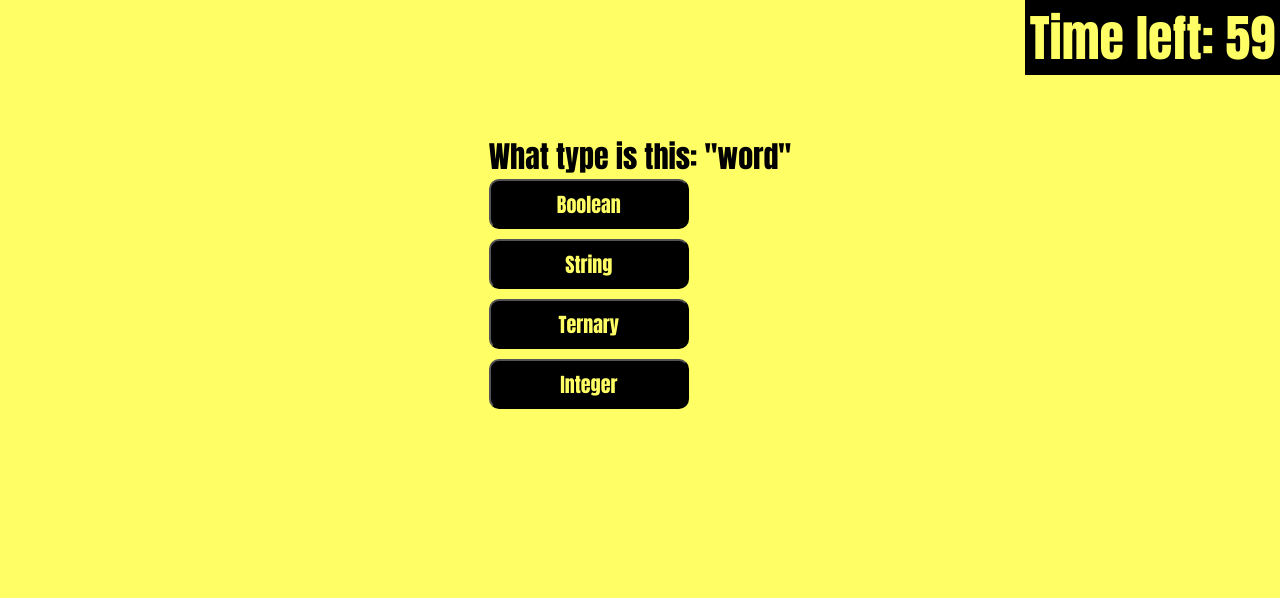
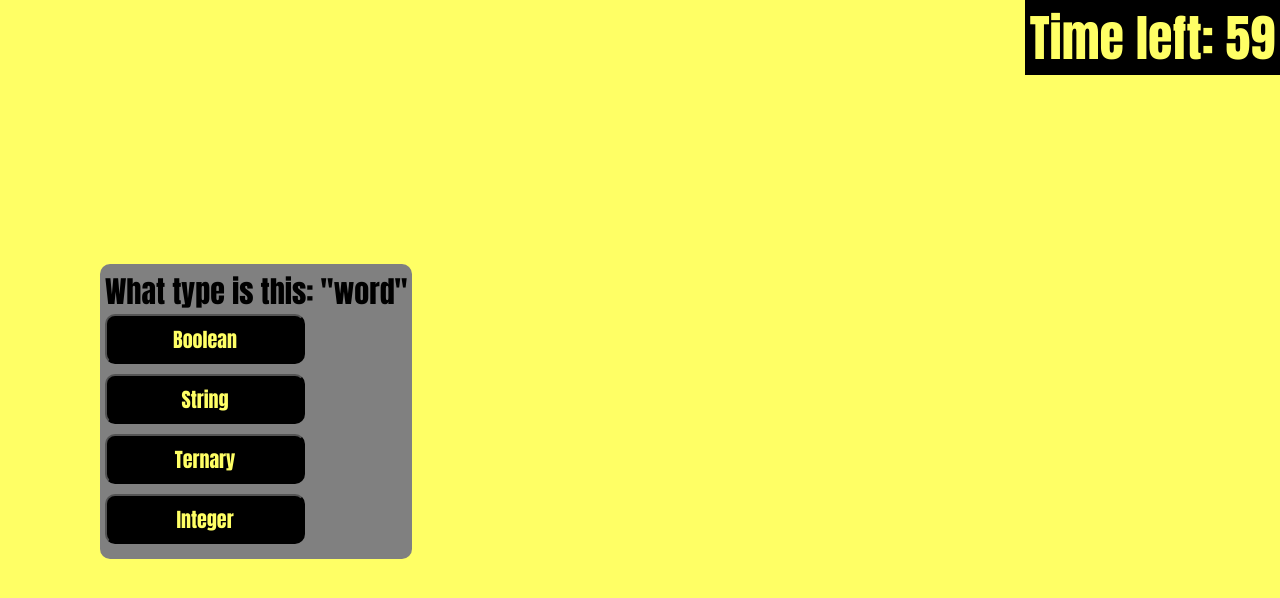
Before and after one commit to ZeroBitzz/javascript-quiz, a plain HTML site: page index.html in a window 1280 px wide. Both pictures are taken after a click on the button "START". Drawn offline with Linux system fonts and the light colour scheme.

Commit message:
added right and wrong answers, added end of game that pauses time

```diff
--- a/assests/scripts/script.js
+++ b/assests/scripts/script.js
@@ -6,32 +6,38 @@ initialButton.addEventListener("click", jsGame)
 // TIMER INITIALIZATION
 let timer = 60
 let timerElement = document.getElementById("time")
-let gameOver = false
 function refreshTime(){
     timerElement.innerHTML = "Time left: " + timer
     if(timer <= 0){
         timerElement.innerHTML = "Time left: 0"
         clearInterval(timeInterval)
-        gameOver = true
+        endGame()
     }else{
         timer -= 1
     }
 }
 
 function incorrectAnswer(){
+    console.log('wrong')
+    console.log()
     timer -= 5
     questionsLeft -= 1
     askQuestion()
 }
 
 function correctAnswer(){
+    console.log('right')
+    console.log()
     timer += 5
     questionsLeft -= 1
     askQuestion()
 }
 
 function endGame(){
-
+    gameSection.style.display = "none"
+    let endtime = timerElement.innerHTML
+    clearInterval(timeInterval)
+    timerElement.innerHTML = endtime
 }
 
 function removeElmFromArr(removeElmArr, elmToRemove){
@@ -48,6 +54,7 @@ function removeElmFromArr(removeElmArr, elmToRemove){
 
 let questionsLeft = 7
 let questionEl = document.getElementById("game-question")
+let gameSection = document.getElementById("game-content-section")
 let answer1 = document.getElementById("answer1")
 let answer2 = document.getElementById("answer2")
 let answer3 = document.getElementById("answer3")
@@ -61,7 +68,7 @@ let questionIndex = {
         "I want to repeat a complex set of tasks, I should use a",
         "I want to save the value 3.14 for later, I should use a",
         "I want to scan each value in an array, I should use a",
-        "I want to log the Eldritch Gods I have defeated, I should use a",
+        "I want to log the alternate realities I have been to, I should use a",
     ],
 
     answers: [
@@ -72,10 +79,19 @@ let questionIndex = {
         ["Function", "Interdimensional Portal", "Method", "Constructor"],
         ["Variable", "Array", "A box", "Function"],
         ["Loop", "Function", "Scanner", "Constructor"],
-        ["Array", "String", "Toilet", "Object"]
+        ["Array", "String", "Toilet", "Method"]
     ]
 }
 function askQuestion(){
+    if(questionsLeft <= 0){
+        endGame()
+    }
+    let correctAnswerVal = 0
+
+    answer1.innerHTML == correctAnswerVal ? answer1.removeEventListener("click", correctAnswer) : answer1.removeEventListener("click", incorrectAnswer)
+    answer2.innerHTML == correctAnswerVal ? answer2.removeEventListener("click", correctAnswer) : answer2.removeEventListener("click", incorrectAnswer)
+    answer3.innerHTML == correctAnswerVal ? answer3.removeEventListener("click", correctAnswer) : answer3.removeEventListener("click", incorrectAnswer)
+    answer4.innerHTML == correctAnswerVal ? answer4.removeEventListener("click", correctAnswer) : answer4.removeEventListener("click", incorrectAnswer)
 
     // RAND ARR INDEX KEEPS THE QUESTION AND ANSWER VARIABLES CONNECTED
     let randArrIndex = Math.floor(Math.random() * questionIndex.questions.length)
@@ -83,49 +99,46 @@ function askQuestion(){
     let currentAnswerArr = questionIndex.answers[randArrIndex]
     let currentQuestion = questionIndex.questions[randArrIndex]
     questionIndex.questions = removeElmFromArr(questionIndex.questions, currentQuestion)
-
     // SETS THE ELEMENT FOR THE QUESTION ON PAGE
     questionEl.innerHTML = currentQuestion
 
     // GETS THE CORRECT ANSWER IN THE ARRAY BEFORE THE ARRAY IS CHANGED(WHICH IS ALWAYS THE FIRST)
-    let correctAnswerVal = currentAnswerArr[0]
+    correctAnswerVal = currentAnswerArr[0]
 
     // GRABS A RANDOM ANSWER TO PUT IN BUTTON ELEMENT, THEN REMOVES THAT ELEMENT SO THERE IS NO DUPLICATES
     let randAnswer = currentAnswerArr[Math.floor(Math.random() * currentAnswerArr.length)]
     currentAnswerArr = removeElmFromArr(currentAnswerArr, randAnswer)
 
-    // SETS THE BUTTON TEXT TO THE ANSWER ON PAGE, THEN ADDS EVENT LISTENER
+    // SETS THE BUTTON TEXT TO THE ANSWER ON PAGE, THEN ADDS EVENT LISTENER TO SEE IF IT IS THE CORRECT ANSWER WHEN CLICKED
     answer1.innerHTML = randAnswer
-    answer1.addEventListener("click", correctAnswer)
-    console.log(currentQuestion)
-    console.log(correctAnswerVal)
-    // console.log()
-    // console.log(questionIndex.answers)
-    // console.log(questionIndex.questions)
+    answer1.innerHTML== correctAnswerVal? answer1.addEventListener("click", correctAnswer) : answer1.addEventListener("click", incorrectAnswer)
 
     randAnswer = currentAnswerArr[Math.floor(Math.random() * currentAnswerArr.length)]
     currentAnswerArr = removeElmFromArr(currentAnswerArr, randAnswer)
     answer2.innerHTML = randAnswer
-    answer2.addEventListener("click", incorrectAnswer)
+    answer2.innerHTML== correctAnswerVal? answer2.addEventListener("click", correctAnswer) : answer2.addEventListener("click", incorrectAnswer)
 
     randAnswer = currentAnswerArr[Math.floor(Math.random() * currentAnswerArr.length)]
     currentAnswerArr = removeElmFromArr(currentAnswerArr, randAnswer)
     answer3.innerHTML = randAnswer
-    answer3.addEventListener("click", incorrectAnswer)
+    answer3.innerHTML== correctAnswerVal? answer3.addEventListener("click", correctAnswer) : answer3.addEventListener("click", incorrectAnswer)
 
     randAnswer = currentAnswerArr[Math.floor(Math.random() * currentAnswerArr.length)]
     currentAnswerArr = removeElmFromArr(currentAnswerArr, randAnswer)
     answer4.innerHTML = randAnswer
-    answer4.addEventListener("click", incorrectAnswer)
+    answer4.innerHTML== correctAnswerVal? answer4.addEventListener("click", correctAnswer) : answer4.addEventListener("click", incorrectAnswer)
+
+    console.log(correctAnswerVal + ' ' + answer1.innerHTML)
+    console.log(correctAnswerVal + ' ' + answer2.innerHTML)
+    console.log(correctAnswerVal + ' ' + answer3.innerHTML)
+    console.log(correctAnswerVal + ' ' + answer4.innerHTML)
 
     questionIndex.answers.splice(randArrIndex, 1)
-    console.log(questionIndex.answers)
 }
 
 function jsGame(){
     timeInterval = setInterval(refreshTime, 1000);
     document.getElementById("initial-screen-section").style.display = "none"
-    let gameSection = document.getElementById("game-content-section")
     gameSection.style.display = "flex"
     askQuestion()
 
--- a/assests/styles/style.css
+++ b/assests/styles/style.css
@@ -52,11 +52,16 @@ body {
 }
 
 #game-content-section {
-    margin-top: 10%;
+    background-color: grey;
+    padding: 5px;
+    margin-top: 20%;
+    margin-right: 5px;
+    border-radius: 10px;
+    left: 100px;
     font-size: 30px;
     display: none;
-    justify-content: center;
     flex-direction: column;
+    position: absolute;
     order: 0;
 }
 
--- a/index.html
+++ b/index.html
@@ -12,7 +12,7 @@
         <h1 id="initial-title-h1">Javascript Fundamentals Quiz</h1>
         <div id="initial-desc">
             <span id="initial-span">You have a timer constantly counting down. You will be asked Javascript fundamentals questions.
-                 Get questions right, the timer goes up. Get them wrong, and the timer will cease. Good luck.
+                 Get questions right, the timer goes up. Get them wrong, and the timer will go down. Good luck.
             </span>
         </div>
         <button id="initial-button">START</button>
```
